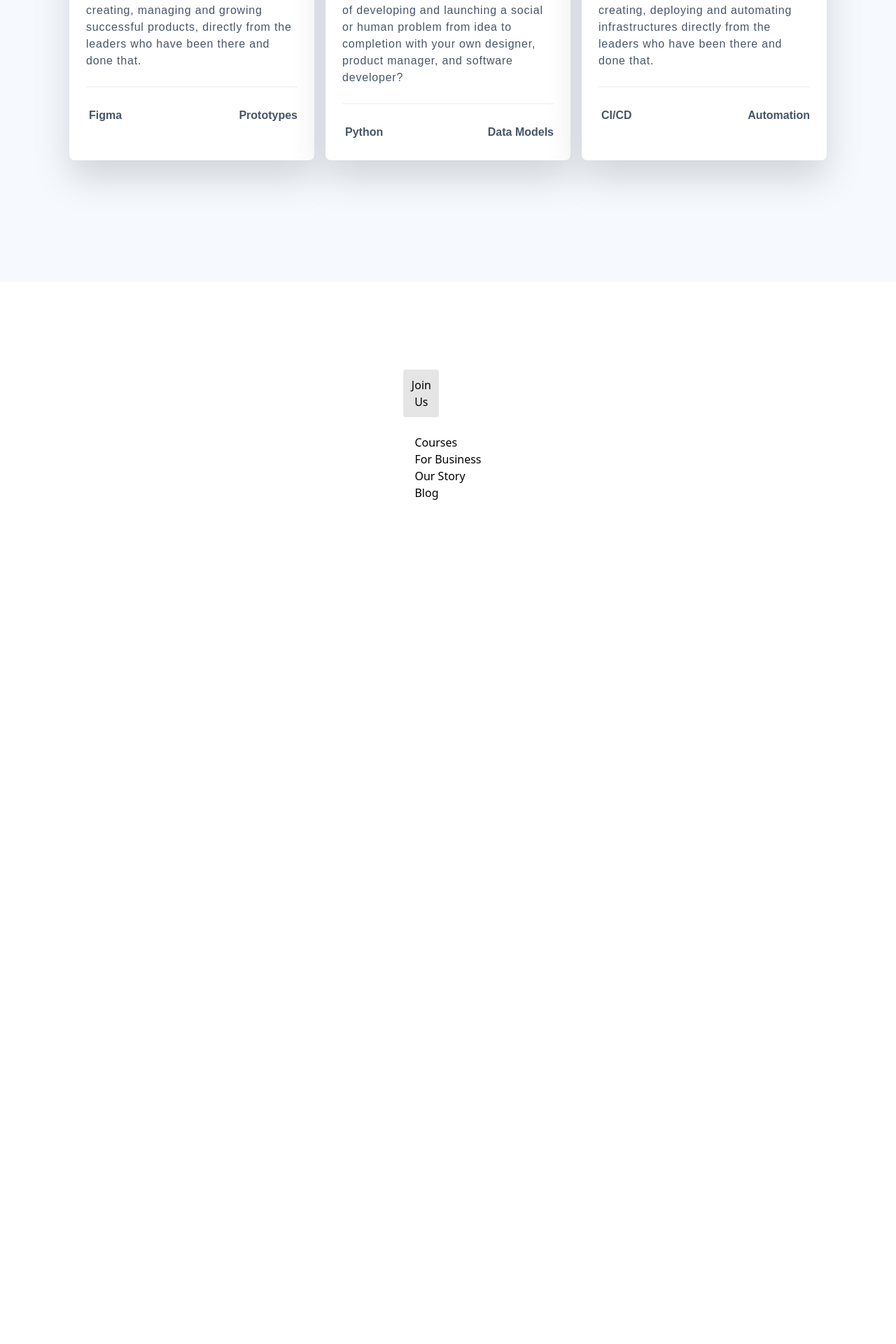
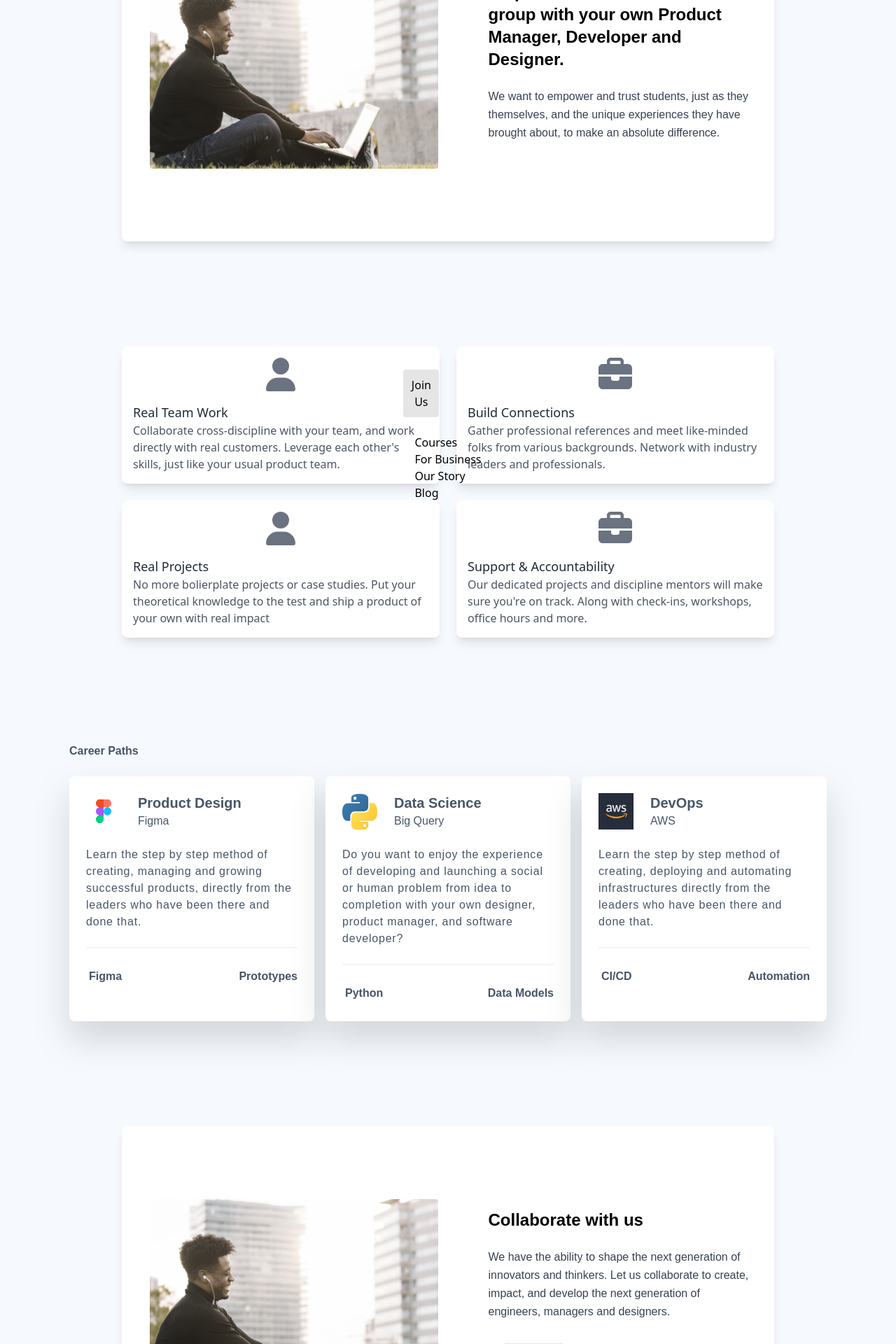
Before and after one commit to PatrickKyei/skillembassy, a React (Vite) app: page / in a window 1280 px wide. Shown: the part 860-2780 px from the top of the page at 70% size. Before the commit the page ends 2263 px from the top, so only its background shows below. Built offline with nearby package versions, Linux system fonts and the light colour scheme.

Commit message:
collab-section

```diff
--- a/package.json
+++ b/package.json
@@ -9,6 +9,10 @@
     "preview": "vite preview"
   },
   "dependencies": {
+    "@fortawesome/fontawesome-svg-core": "^6.4.0",
+    "@fortawesome/free-regular-svg-icons": "^6.4.0",
+    "@fortawesome/free-solid-svg-icons": "^6.4.0",
+    "@fortawesome/react-fontawesome": "^0.2.0",
     "react": "^18.2.0",
     "react-dom": "^18.2.0",
     "react-icons": "^4.8.0",
--- a/src/App.jsx
+++ b/src/App.jsx
@@ -2,8 +2,10 @@ import React from 'react'
 // import Button from './components/Button'
 import Navbar from './components/Navbar'
 import Hero from './components/Hero'
+import ExampleComponent from './components/Benefits'
+import Role from './components/Role'
+import Collab from './components/Collab'
 import Careers from './components/Careers'
-
 
 function App() {
   return (
@@ -11,7 +13,10 @@ function App() {
       <div className='p-6 md:mx-[150px]'>
         <Navbar />
         <Hero />
+        <Role />
+        <ExampleComponent />
         <Careers />
+        <Collab />
       </div>
     </div>
   )
--- /dev/null
+++ b/src/components/Benefits.jsx
@@ -0,0 +1,47 @@
+import React from 'react';
+import { FontAwesomeIcon } from '@fortawesome/react-fontawesome';
+import { faUser, faBriefcase } from '@fortawesome/free-solid-svg-icons';
+
+function Benefits () {
+  return (
+    <div className="grid grid-cols-1 md:grid-cols-2 gap-6">
+      {/* First Section */}
+      <div className="flex flex-col items-center justify-start p-4 bg-white shadow-lg rounded-lg">
+        <FontAwesomeIcon icon={faUser} size="3x" className="text-gray-500" />
+        <div className="mt-4">
+          <h3 className="text-lg font-medium text-gray-800">Real Team Work</h3>
+          <p className="text-gray-600">Collaborate cross-discipline with your team, and work directly with real customers. Leverage each other's skills, just like your usual product team.</p>
+        </div>
+      </div>
+
+      {/* Second Section */}
+      <div className="flex flex-col items-center justify-start p-4 bg-white shadow-lg rounded-lg">
+        <FontAwesomeIcon icon={faBriefcase} size="3x" className="text-gray-500" />
+        <div className="mt-4">
+          <h3 className="text-lg font-medium text-gray-800">Build Connections</h3>
+          <p className="text-gray-600">Gather professional references and meet like-minded folks from various backgrounds. Network with industry leaders and professionals.</p>
+        </div>
+      </div>
+
+      {/* Third Section */}
+      <div className="flex flex-col items-center justify-start p-4 bg-white shadow-lg rounded-lg">
+        <FontAwesomeIcon icon={faUser} size="3x" className="text-gray-500" />
+        <div className="mt-4">
+          <h3 className="text-lg font-medium text-gray-800">Real Projects</h3>
+          <p className="text-gray-600">No more bolierplate projects or case studies. Put your theoretical knowledge to the test and ship a product of your own with real impact</p>
+        </div>
+      </div>
+
+      {/* Fourth Section */}
+      <div className="flex flex-col items-center justify-start p-4 bg-white shadow-lg rounded-lg">
+        <FontAwesomeIcon icon={faBriefcase} size="3x" className="text-gray-500" />
+        <div className="mt-4">
+          <h3 className="text-lg font-medium text-gray-800">Support & Accountability</h3>
+          <p className="text-gray-600">Our dedicated projects and discipline mentors will make sure you're on track. Along with check-ins, workshops, office hours and more.</p>
+        </div>
+      </div>
+    </div>
+  );
+}
+
+export default Benefits;
--- /dev/null
+++ b/src/components/Collab.jsx
@@ -0,0 +1,37 @@
+import React from 'react';
+import Classes from '../assets/classes.png'
+
+const Collab = () => {
+  return (
+    <div className="flex flex-col items-center my-20 font-poppins lg:my-[150px]">
+      <div className="flex flex-col gap-6">
+        <div className="max-w-full bg-white shadow-lg rounded-lg py-16 overflow-hidden">
+          <div className="md:flex">
+            <div className="md:w-2/3 p-10">
+              <img
+                src={Classes}
+                alt="Hero Image"
+                className="w-full object-cover rounded"
+              />
+            </div>
+            <div className="p-8 md:w-3/5 flex flex-col justify-center">
+              <h2 className="text-2xl font-semibold mb-6">Collaborate with us</h2>
+              <p className="text-gray-700 leading-relaxed">
+              We have the ability to shape the next generation of innovators and thinkers. Let us collaborate to create, impact, and develop the next generation of engineers, managers and designers.
+              </p>
+              <div className='flex py-8'>
+              <button
+            type='button'
+            className='font-bold bg-blue text-sm text-white border-[1px] py-[15px] px-[20px] rounded-full md:text-base hover:drop-shadow-xl' >
+            Learn More
+          </button>
+          </div>
+            </div>
+          </div>
+        </div>
+      </div>
+    </div>
+  );
+};
+
+export default Collab;
--- /dev/null
+++ b/src/components/Role.jsx
@@ -0,0 +1,30 @@
+import React from 'react';
+import Classes from '../assets/classes.png'
+
+const Role = () => {
+  return (
+    <div className="flex flex-col items-center my-20 font-poppins lg:my-[150px]">
+      <div className="flex flex-col gap-6">
+        <div className="max-w-full bg-white shadow-lg rounded-lg py-16 overflow-hidden">
+          <div className="md:flex">
+            <div className="md:w-2/3 p-10">
+              <img
+                src={Classes}
+                alt="Hero Image"
+                className="w-full object-cover rounded"
+              />
+            </div>
+            <div className="p-8 md:w-3/5 flex flex-col justify-center">
+              <h2 className="text-2xl font-semibold mb-6">Step into a role. Work with a group with your own Product Manager, Developer and Designer.</h2>
+              <p className="text-gray-700 leading-relaxed">
+              We want to empower and trust students, just as they themselves, and the unique experiences they have brought about, to make an absolute difference.
+              </p>
+            </div>
+          </div>
+        </div>
+      </div>
+    </div>
+  );
+};
+
+export default Role;
```
Also changed, not shown: src/assets/classes.png (added), 1 other file (tests, documents, lock files or other folders).
